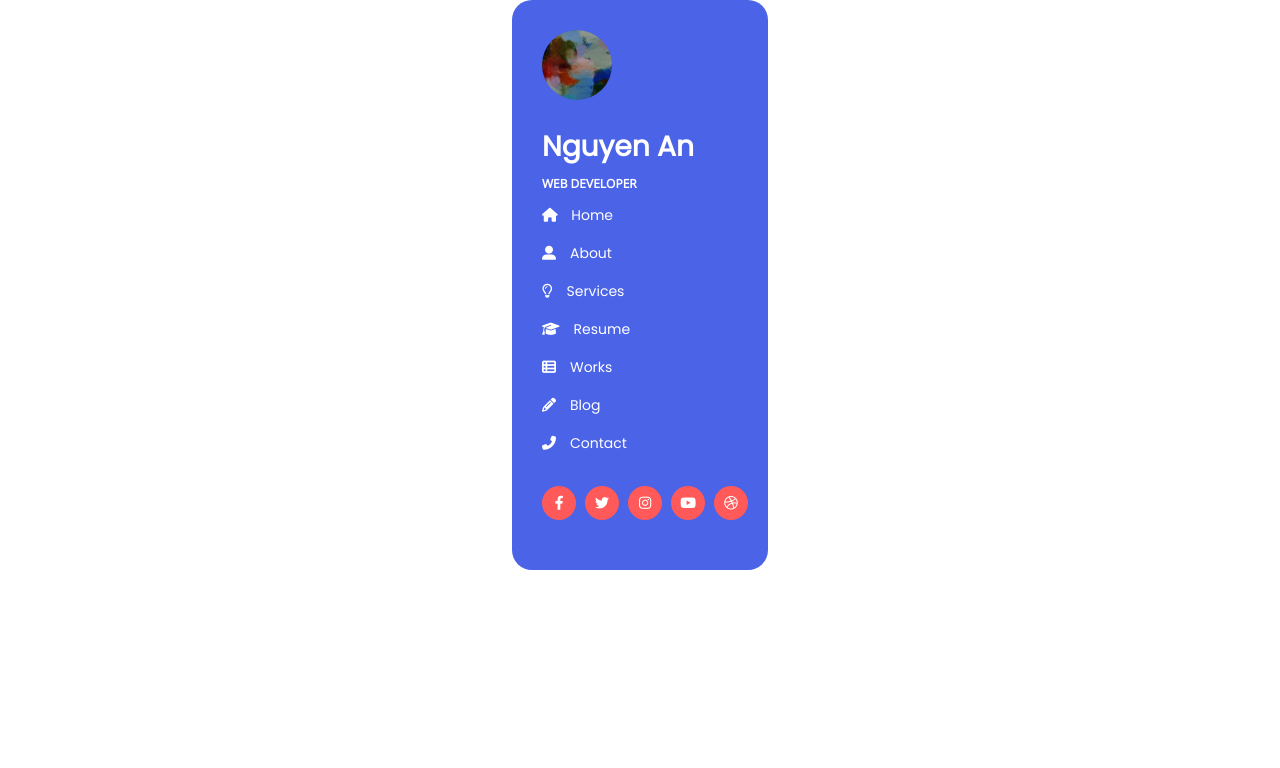
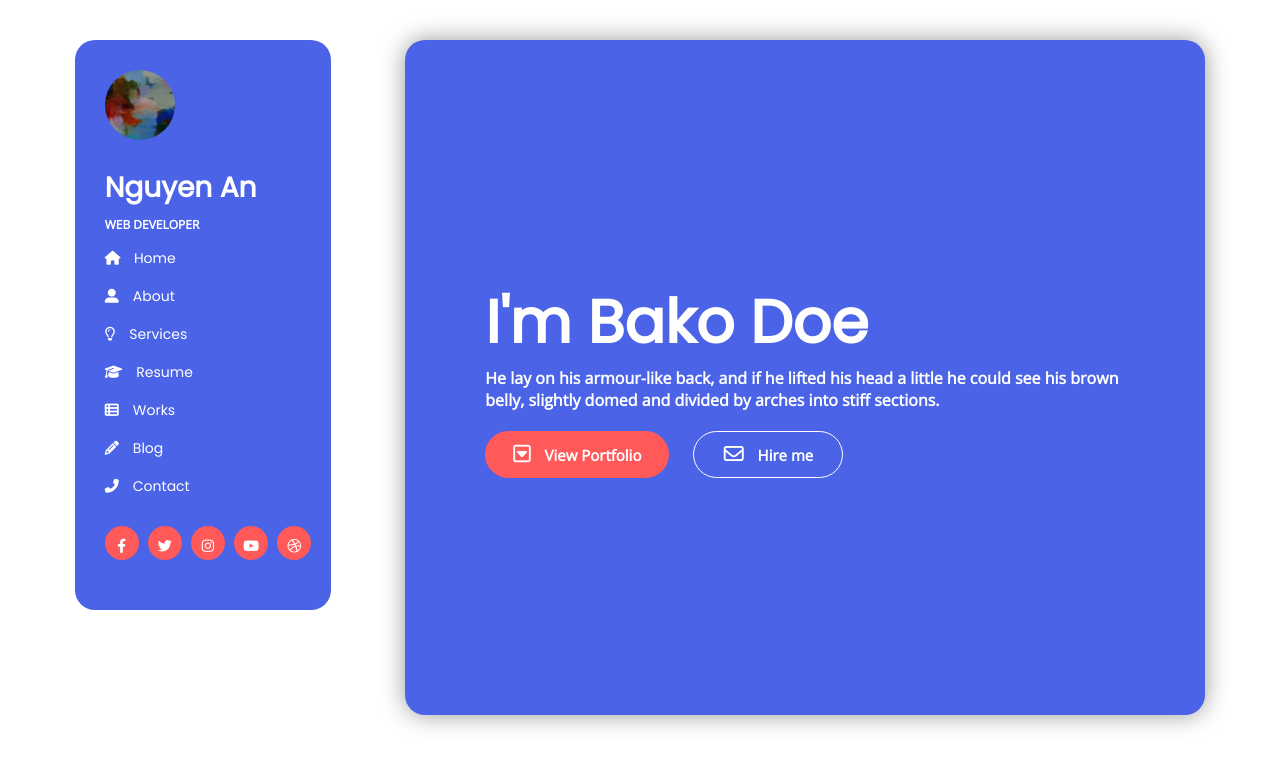
Before and after one commit to BVNguyenAn/BVNguyenAn.github.io, a plain HTML site: page index.html in a window 1280 px wide. Drawn offline with nearby package versions, Linux system fonts and the light colour scheme.

Commit message:
finish first box

```diff
--- a/asset/css/style.css
+++ b/asset/css/style.css
@@ -1,6 +1,7 @@
 * {
     margin: 0;
     padding: 0;
+    font-family: 'Open Sans', sans-serif;
 }
 .body{
     font-family: 'Open Sans', sans-serif;
@@ -132,3 +133,85 @@
 .ul-1 li:hover a{
     margin-left: 10px;
 }
+.boxes .box{
+    width: 100%;
+    margin-bottom: 50px;
+    margin-top: 40px;
+    border-radius: 20px;
+    background-color: #4A63E7;
+    position: relative;
+    box-shadow: 0 0 25px 0 rgba(0, 0, 0, 0.4);
+}
+.box1 {
+    min-height: 675px;
+    display: flex;
+    align-items: center;
+    justify-content: center;
+    width: 800px;
+}
+.subbox1{
+    width: 80%;
+    color: white;
+}
+.subbox1 h1{
+    font-size: 60px;
+    font-weight: 600;
+    font-family: 'Poppins', sans-serif;
+    color: white;
+}
+.subbox1 p{
+    font-weight: 600;
+    color: white;
+    margin-bottom: 20px;
+}
+.subbox1 #viewbtn {
+    background-color: #FF5959;
+    height: 47px;
+    width: 184px;
+    border: none;
+    border-radius:30px;
+    cursor: pointer;
+    color: white;
+    font-weight: 600;
+    font-size: 15px;
+    top: 0px;
+    position: relative;
+}
+.subbox1 #viewbtn i{
+    font-size: 20px;
+    margin-right: 10px;
+}
+.subbox1 #hirebtn{
+    background-color: #4A63E7;
+    border: white solid 1px;
+    color: white;
+    margin-left: 20px;
+    height: 47px;
+    width: 150px;
+    color: white;
+    font-weight: 600;
+    font-size: 15px;
+    border-radius:30px;
+    cursor: pointer;
+    position: relative;
+    top: 0px;
+}
+.subbox1 #hirebtn i{
+    font-size: 20px;
+    margin-right: 10px;
+}
+.subbox1 button {
+    transition: all 0.5s;
+}
+.subbox1 #viewbtn:hover{
+    top: -4px;
+    box-shadow: 0px 6px 20px 0 rgba(0, 0, 0, 0.4);
+    background-color: white;
+    color:#FF5959 ;
+}
+.subbox1 #hirebtn:hover{
+    top: -4px;
+    box-shadow: 0px 6px 20px 0 rgba(0, 0, 0, 0.4);
+    background-color: white;
+    color:black ;
+}
--- a/index.html
+++ b/index.html
@@ -77,7 +77,7 @@
                     </a>
                 </li>
                 <li>
-                    <a href="https://www.youtube.com/watch?v=J9Zjgb03FMQ" target="_blank">
+                    <a href="#">
                         <i class="fab fa-youtube sub-icon"></i>
                     </a>
                 </li>
@@ -91,6 +91,18 @@
 
             </footer>
         </div>
+        <div class="boxes">
+            <div class="box" id="box1">
+                <div class="box1">
+                <div class="subbox1">
+                    <h1>I'm Bako Doe</h1>
+                    <p>He lay on his armour-like back, and if he lifted his head a little he could see his brown belly, slightly domed and divided by arches into stiff sections.</p>
+                    <button type="button" id="viewbtn"><i class="far fa-caret-square-down" aria-hidden="true"></i> View Portfolio </button>
+                    <button type="button" id="hirebtn"><i class="far fa-envelope" aria-hidden="true"></i> Hire me</button>
+                </div>
+                </div>
+            </div>
+        </div>
     </div>
 
     <script src="/asset/js/index.js"></script>
```
